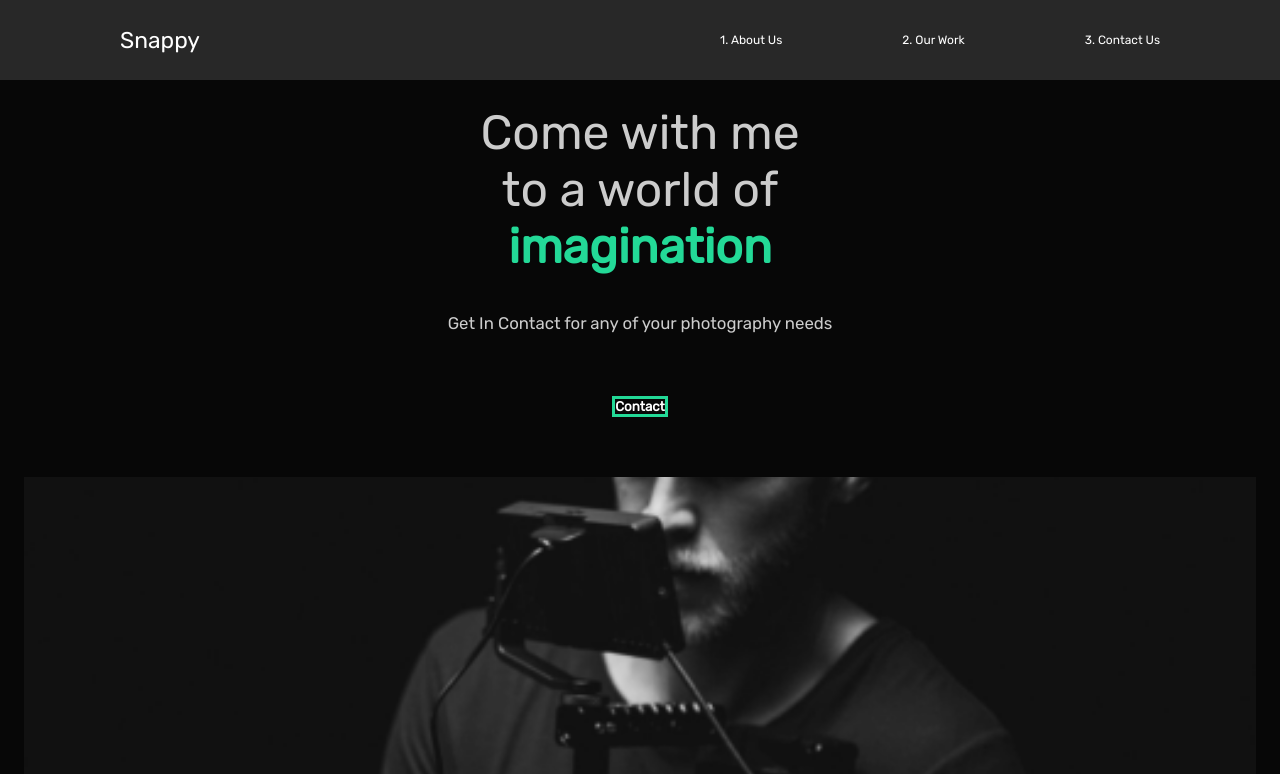
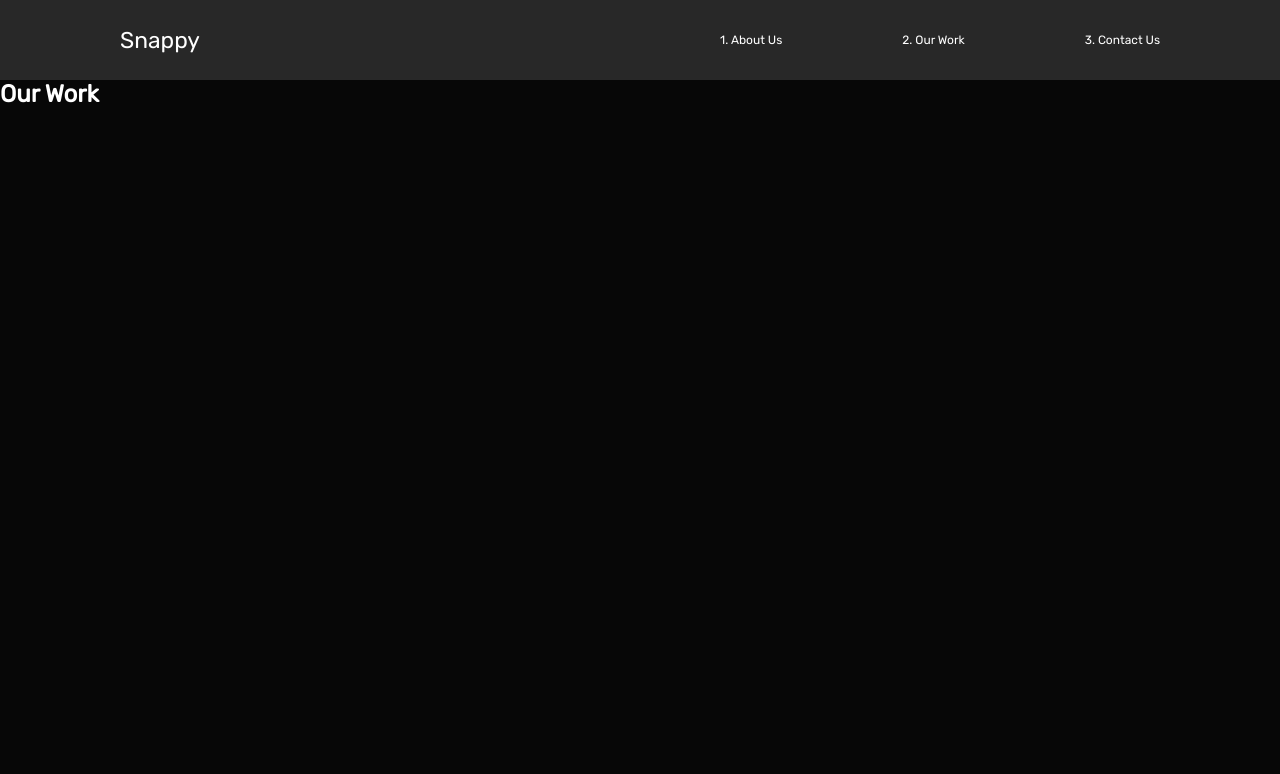
Before and after one commit to timmlaxton/chetbaker, a React (Create React App) app: page /work in a window 1280 px wide. Shown: the top 774 px of the page. Built offline with nearby package versions, Linux system fonts and the light colour scheme.

Commit message:
added browser router, switch

```diff
--- a/src/App.js
+++ b/src/App.js
@@ -2,13 +2,26 @@
 import AboutUs from "./pages/AboutUs";
 import GlobalStyle from "./components/GlobalStyle";
 import Nav from "./components/Nav";
+import ContactUs from "./pages/ContactUs";
+import OurWork from "./pages/OurWork";
+import { Switch, Route } from "react-router-dom";
 
 function App() {
   return (
     <div className="App">
+      <GlobalStyle />
       <Nav />
-      <AboutUs />
-      <GlobalStyle />
+      <Switch>
+        <Route path="/" exact>
+          <AboutUs />
+        </Route>
+        <Route path="/work">
+          <OurWork />
+        </Route>
+        <Route path="/contact">
+          <ContactUs />
+        </Route>
+      </Switch>
     </div>
   );
 }
--- a/src/components/GlobalStyle.js
+++ b/src/components/GlobalStyle.js
@@ -39,6 +39,10 @@
 
 }
 
+h1 {
+  color: #fff;
+}
+
 h2{
   color: #ccc;
     font-weight: lighter;
--- a/src/components/Nav.js
+++ b/src/components/Nav.js
@@ -14,10 +14,10 @@
           <a href="/">1. About Us</a>
         </li>
         <li>
-          <a href="/">2. Our Work</a>
+          <a href="/work">2. Our Work</a>
         </li>
         <li>
-          <a href="/">3. Contact Us</a>
+          <a href="/contact">3. Contact Us</a>
         </li>
       </ul>
     </StyledNav>
--- a/src/index.js
+++ b/src/index.js
@@ -1,11 +1,13 @@
 import React from "react";
 import ReactDOM from "react-dom";
-
 import App from "./App";
+import { BrowserRouter } from "react-router-dom";
 
 ReactDOM.render(
   <React.StrictMode>
-    <App />
+    <BrowserRouter>
+      <App />
+    </BrowserRouter>
   </React.StrictMode>,
   document.getElementById("root")
 );
--- /dev/null
+++ b/src/pages/ContactUs.js
@@ -0,0 +1,11 @@
+import React from "react";
+
+const ContactUs = () => {
+  return (
+    <div>
+      <h1>Hiya</h1>
+    </div>
+  );
+};
+
+export default ContactUs;
--- /dev/null
+++ b/src/pages/OurWork.js
@@ -0,0 +1,11 @@
+import React from "react";
+
+const OurWork = () => {
+  return (
+    <div>
+      <h1>Our Work</h1>
+    </div>
+  );
+};
+
+export default OurWork;
```
